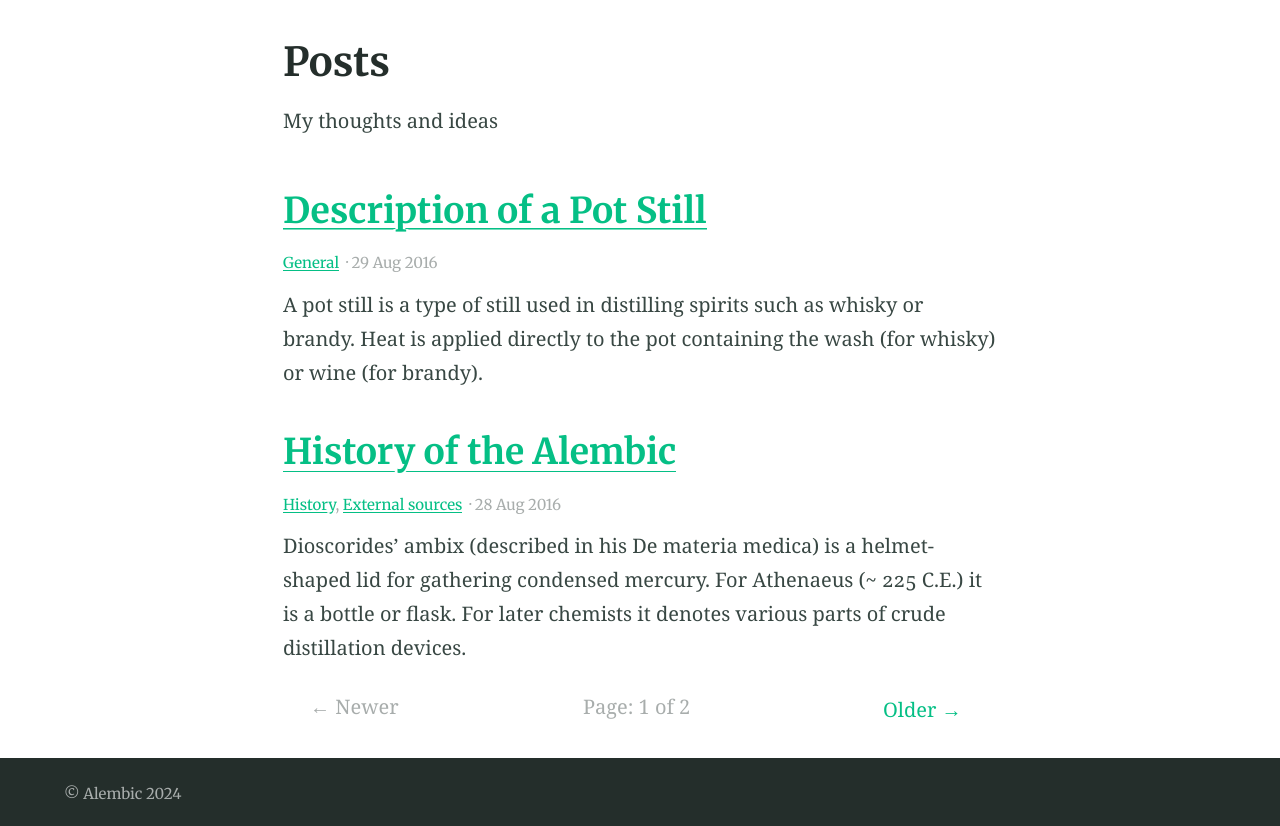
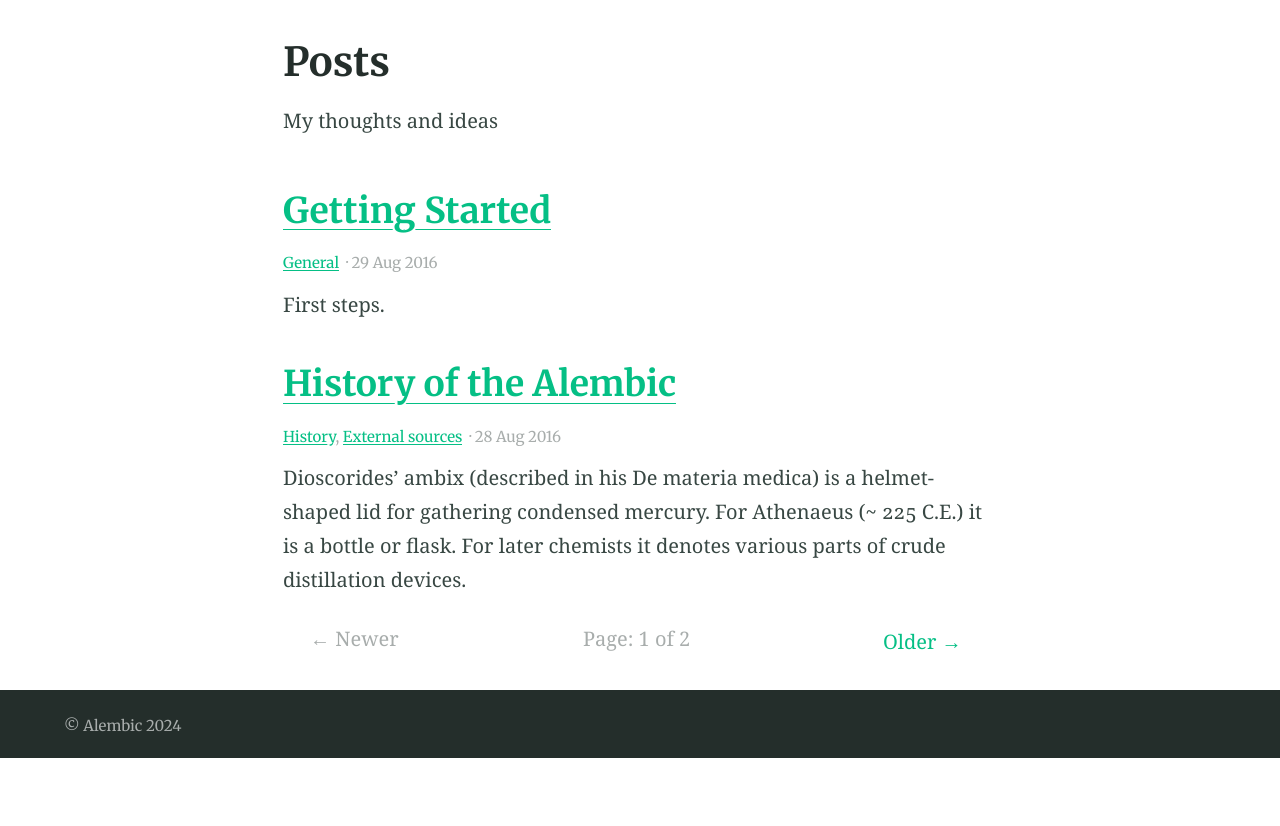
Before and after one commit to BlackOptimusPrime/the-lasso-website, a Jekyll site: the page built from blog/index.html, in a window 1280 px wide. Shown: the part 408-1234 px from the top of the page. Built offline with Jekyll 4.4.1, drawn with Linux system fonts in a browser that asks for light colours; the list of posts is cut into pages by our own code; after the commit the page ends 1166 px from its top, so only the background shows below that; part of the change alters nothing that is shown.

Commit message:
Update 2016-08-29-example-post-three.md

````diff
--- a/_posts/2016-08-29-example-post-three.md
+++ b/_posts/2016-08-29-example-post-three.md
@@ -1,18 +1,93 @@
 ---
-title: Description of a Pot Still
+title: Getting Started
 categories:
 - General
 excerpt: |
-  A pot still is a type of still used in distilling spirits such as whisky or brandy. Heat is applied directly to the pot containing the wash (for whisky) or wine (for brandy).
+  First steps.
 feature_text: |
-  ## The Pot Still
-  The modern pot still is a descendant of the alembic, an earlier distillation device
+  ## Getting Started
+  lasso lasso lasso
 feature_image: "https://picsum.photos/2560/600?image=733"
 image: "https://picsum.photos/2560/600?image=733"
 ---
 
-A pot still is a type of still used in distilling spirits such as whisky or brandy. Heat is applied directly to the pot containing the wash (for whisky) or wine (for brandy). This is called a batch distillation (as opposed to a continuous distillation).
+Read our [quickstart.md](https://github.com/SoftwareObservatorium/lasso/blob/main/doc%2Fquickstart.md) guide to get started with the LASSO platform.
 
-At standard atmospheric pressure, alcohol boils at 78 °C (172 °F), while water boils at 100 °C (212 °F). During distillation, the vapour contains more alcohol than the liquid. When the vapours are condensed, the resulting liquid contains a higher concentration of alcohol. In the pot still, the alcohol and water vapour combine with esters and flow from the still through the condensing coil. There they condense into the first distillation liquid, the so-called "low wines". The low wines have a strength of about 25–35% alcohol by volume, and flow into a second still. It is then distilled a second time to produce the colourless spirit, collected at about 70% alcohol by volume. Colour is added through maturation in an oak aging barrel, and develops over time.
+### Publications
 
-The modern pot still is a descendant of the alembic, an earlier distillation device.
+A comprehensive description of LASSO and its core concepts and data structures is provided in
+
+```bash
+@phdthesis{madoc64107,
+           title = {LASSO - an observatorium for the dynamic selection, analysis and comparison of software},
+            year = {2023},
+          author = {Marcus Kessel},
+         address = {Mannheim},
+        language = {Englisch},
+        abstract = {Mining software repositories at the scale of 'big code' (i.e., big data) is a challenging activity. As well as finding a suitable software corpus and making it programmatically accessible through an index or database, researchers and practitioners have to establish an efficient analysis infrastructure and precisely define the metrics and data extraction approaches to be applied. Moreover, for analysis results to be generalizable, these tasks have to be applied at a large enough scale to have statistical significance, and if they are to be repeatable, the artefacts need to be carefully maintained and curated over time. Today, however, a lot of this work is still performed by human beings on a case-by-case basis, with the level of effort involved often having a significant negative impact on the generalisability and repeatability of studies, and thus on their overall scientific value.
+
+The general purpose, 'code mining' repositories and infrastructures that have emerged in recent years represent a significant step forward because they automate many software mining tasks at an ultra-large scale and allow researchers and practitioners to focus on defining the questions they would like to explore at an abstract level. However, they are currently limited to static analysis and data extraction techniques, and thus cannot support (i.e., help automate) any studies which involve the execution of software systems. This includes experimental validations of techniques and tools that hypothesise about the behaviour (i.e., semantics) of software, or data analysis and extraction techniques that aim to measure dynamic properties of software.
+
+In this thesis a platform called LASSO (Large-Scale Software Observatorium) is introduced that overcomes this limitation by automating the collection of dynamic (i.e., execution-based) information about software alongside static information. It features a single, ultra-large-scale corpus of executable software systems created by amalgamating existing Open Source software repositories and a dedicated DSL for defining abstract selection and analysis pipelines. Its key innovations are integrated capabilities for searching for selecting software systems based on their exhibited behaviour and an 'arena' that allows their responses to software tests to be compared in a purely data-driven way. We call the platform a 'software observatorium' since it is a place where the behaviour of large numbers of software systems can be observed, analysed and compared.},
+             url = {https://madoc.bib.uni-mannheim.de/64107/}
+}
+```
+
+See [publications.md](https://github.com/SoftwareObservatorium/lasso/blob/main/doc%2Fpublications.md) for more on LASSO and the platform.
+
+## LASSO Scripting Language - Analysis Pipelines
+
+See [pipelines.md](https://github.com/SoftwareObservatorium/lasso/blob/main/doc%2Fpipelines.md) for a few example LSL pipelines.
+
+## Software Analytics - Analyzing SRMs (Stimulus Response Matrices)
+
+A core design principle of the LASSO platform is to conduct extensive software analytics in external, popular data analytics tools. The platform, therefore, stores tracing data and reports in its distributed database using tabular representations.
+
+Use our jupyterlab playground to explore and manipulate SRMs with Python pandas (https://pandas.pydata.org/)
+
+- https://softwareobservatorium.github.io/jupyterlab/lab/index.html
+
+See [analytics.md](https://github.com/SoftwareObservatorium/lasso/blob/main/doc%2Fanalytics.md) how resulting SRMs can be analyzed in Python and R.
+
+![Alt text](https://github.com/SoftwareObservatorium/lasso/raw/main/doc%2Fimg%2Fquickstart_jupyterlab.png)
+
+## Distributed Mode - Large scale analysis
+
+The platform is designed to scale software code analysis and observation for big code.
+
+See [distributed.md](https://github.com/SoftwareObservatorium/lasso/blob/main/doc%2Fdistributed.md) for instructions how to set up a LASSO cluster.
+
+## Development of LASSO
+
+See [development.md](https://github.com/SoftwareObservatorium/lasso/blob/main/doc%2Fdevelopment.md) for developer details (extension points, system tests etc.).
+
+## Known Issues and Security Concerns
+
+See [known_issues.md](https://github.com/SoftwareObservatorium/lasso/blob/main/doc%2Fknown_issues.md) for know issues, and [security.md](https://github.com/SoftwareObservatorium/lasso/blob/main/doc%2Fsecurity.md) for security concerns.
+
+## Lasso Maven Modules
+
+Note: For up-to-date information, have a look at the modules [here](https://github.com/SoftwareObservatorium/lasso/blob/main/pom.xml)
+
+- pom.xml - parent POM of all modules (sets global properties and versions)
+- evosuite-maven-plugin - customized version of EvoSuite's maven plugin
+- randoop-maven-plugin - customized version of a Randoop's maven plugin
+- lasso-maven-extension - LASSO's Maven Spy for maven-based test drivers (reports events etc.)
+- ranking - Ranking module that offers preference-based ranking of software components based on multiple objectives
+- crawler - LASSO's Maven Artifact Crawler
+- analyzer - LASSO's Maven Artifact Analyzer (index creation etc.)
+- index-maven-plugin - LASSO's plug in to index any (built) maven-managed projects
+- core - Core module shared with other LASSO modules (mainly contains common data models, interfaces etc.)
+- lql - LASSO's Query Language (describing interfaces and method signatures)
+- datasource-maven - Query layer for LASSO's executable corpus
+- sandbox - LASSO's sandbox execution environment based on Docker containerization
+- lsl - LASSO's domain language (pipeline language)
+- benchmarks - Temporary module that integrates various (LLM) benchmarks
+- gai - contains interfaces for generative AI (e.g., OpenAI API etc.)
+- engine - LASSO's workflow engine and actions API
+- arena-support - Arena support module (shared classes)
+- arena - LASSO Arena module (arena test driver)
+- worker - LASSO's cluster worker application (web-based using spring-boot)
+- webui - LASSO's next-generation web application based on Angular 16 and Material
+- service - LASSO's cluster service and manager (web-based using spring-boot)
+- lasso-llm - Companion module to benchmarks (facilities to integrate generated code obtained by MultiPL-E experiment)
````
